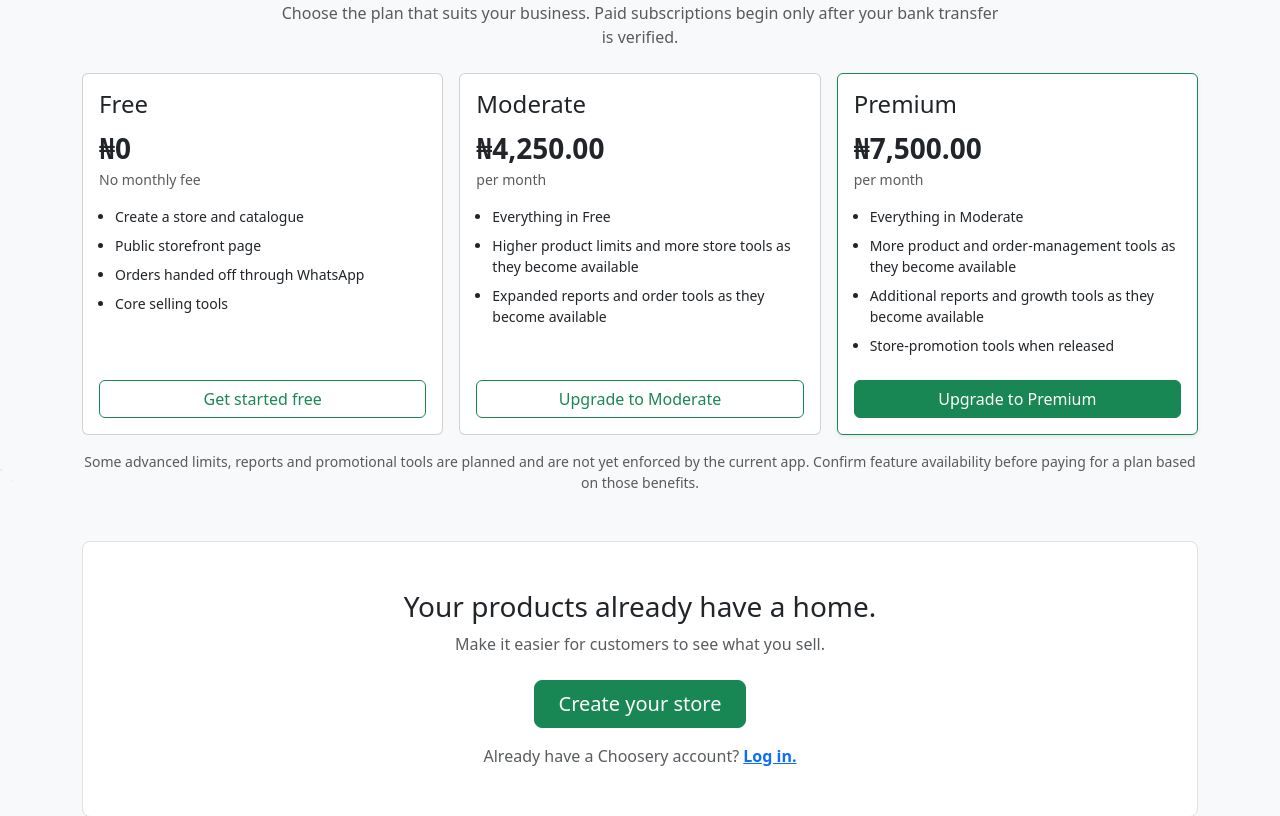
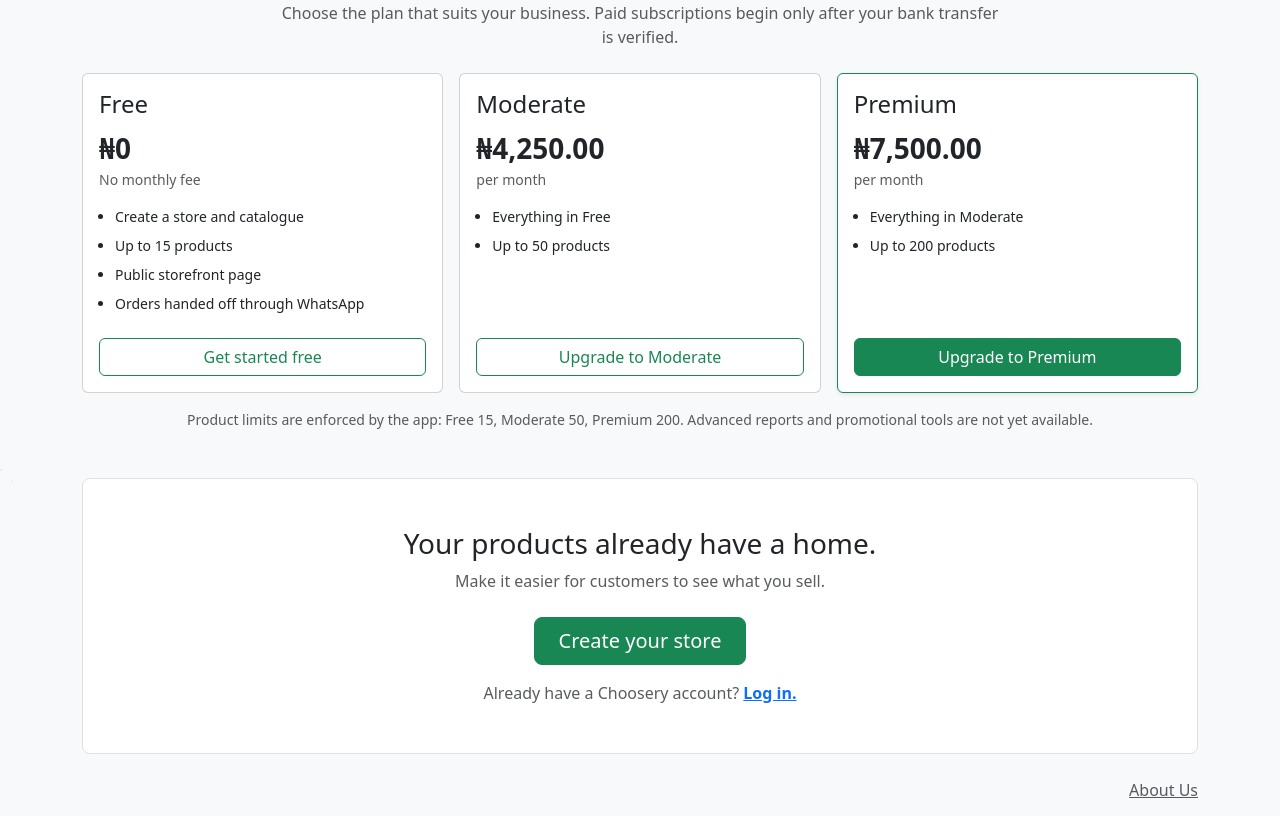
Before and after one commit to Isyakuahmad/storebridge, a PHP site: page / in a window 1280 px wide. Shown: the part 1931-2747 px from the top of the page. Run offline with PHP 8.4, Linux system fonts and the light colour scheme; data comes from the database, SQL or seed files in the repository.

Commit message:
Update public plan cards with enforced product allowances

```diff
--- a/index.php
+++ b/index.php
@@ -154,9 +154,9 @@ require 'includes/header.php';
             error_log('Choosery public plans could not be loaded: ' . $ex->getMessage());
         }
         $publicPlanFeatures = [
-            'free' => ['Create a store and catalogue', 'Public storefront page', 'Orders handed off through WhatsApp', 'Core selling tools'],
-            'moderate' => ['Everything in Free', 'Higher product limits and more store tools as they become available', 'Expanded reports and order tools as they become available'],
-            'premium' => ['Everything in Moderate', 'More product and order-management tools as they become available', 'Additional reports and growth tools as they become available', 'Store-promotion tools when released'],
+            'free' => ['Create a store and catalogue', 'Up to 15 products', 'Public storefront page', 'Orders handed off through WhatsApp'],
+            'moderate' => ['Everything in Free', 'Up to 50 products'],
+            'premium' => ['Everything in Moderate', 'Up to 200 products'],
         ];
         ?>
         <div class="row g-3">
@@ -186,7 +186,7 @@ require 'includes/header.php';
                 </div>
             <?php endforeach; ?>
         </div>
-        <p class="small text-muted text-center mt-3 mb-0">Some advanced limits, reports and promotional tools are planned and are not yet enforced by the current app. Confirm feature availability before paying for a plan based on those benefits.</p>
+        <p class="small text-muted text-center mt-3 mb-0">Product limits are enforced by the app: Free 15, Moderate 50, Premium 200. Advanced reports and promotional tools are not yet available.</p>
     </section>
 
     <section class="bg-white border rounded-3 p-4 p-md-5 text-center">
```
